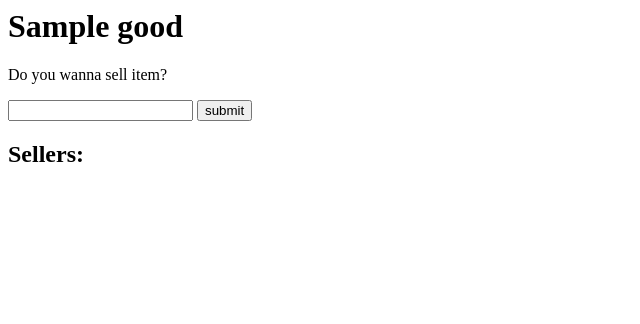
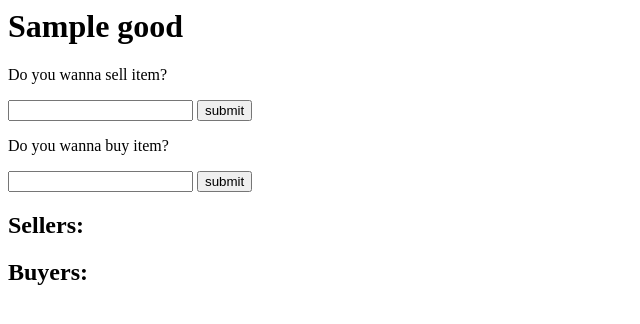
Before and after one commit to Vladislav504/django-store, a Django app: page /goods/1 in a window 1280 px wide. Shown: the top 324 px of the page, without its empty margins (0-640 px from the left). Run offline with Django 3.2, Linux system fonts and the light colour scheme; tables that the repository leaves empty hold one stand-in row (values such as "Sample post").

Commit message:
add buyers and buy with price

```diff
--- a/store/goods/templates/goods/good.html
+++ b/store/goods/templates/goods/good.html
@@ -5,12 +5,25 @@
 <form action="{% url 'goods_detail' item.id%}" method="POST">
     {% csrf_token %}
     <input type="text" id="price" name="price">
+    <input type="hidden" name="type" id="type" value="sell">
+    <input type="submit" value="submit">
+</form>
+<p>Do you wanna buy item?</p>
+<form action="{% url 'goods_detail' item.id%}" method="POST">
+    {% csrf_token %}
+    <input type="text" id="price" name="price">
+    <input type="hidden" name="type" id="type" value="buy">
     <input type="submit" value="submit">
 </form>
 <h2>Sellers:</h2>
 {% for transaction in selling%}
     Address: {{transaction.seller.address}}
     Price: {{transaction.price}}
-
     <br>
 {%endfor%}
+<h2>Buyers:</h2>
+{% for transaction in buying%}
+    Address: {{transaction.buyer.address}}
+    Price: {{transaction.price}}
+    <br>
+{%endfor%}
--- a/store/goods/views.py
+++ b/store/goods/views.py
@@ -23,7 +23,8 @@ class GoodView(TemplateView):
         except Good.DoesNotExist:
             return HttpResponseBadRequest({})
         selling = Transaction.objects.filter(seller__isnull=False, completed=False, buyer__isnull=True)
-        context = {'item': good, 'selling': selling}
+        buying = Transaction.objects.filter(seller__isnull=True, completed=False, buyer__isnull=False)
+        context = {'item': good, 'selling': selling, 'buying': buying}
         return render(request, self.template_name, context=context)
 
 
@@ -36,5 +37,13 @@ class GoodView(TemplateView):
             price = float(request.POST['price'])
         except ValueError:
             return HttpResponseBadRequest("Inappropriate value")
-        Transaction(seller=request.user, good=good, completed=False, price=price).save()
+        type_ = request.POST['type']
+        trans = Transaction(good=good, completed=False, price=price)
+        if type_ == 'sell':
+            trans.seller = request.user
+        elif type_ == 'buy':
+            trans.buyer = request.user
+        else:
+            return HttpResponseBadRequest("Inappropriate type")
+        trans.save()
         return HttpResponseRedirect(reverse('goods_detail', args=[id]))
```
Also changed, not shown: store/transactions/views.py (line endings or trailing spaces).
